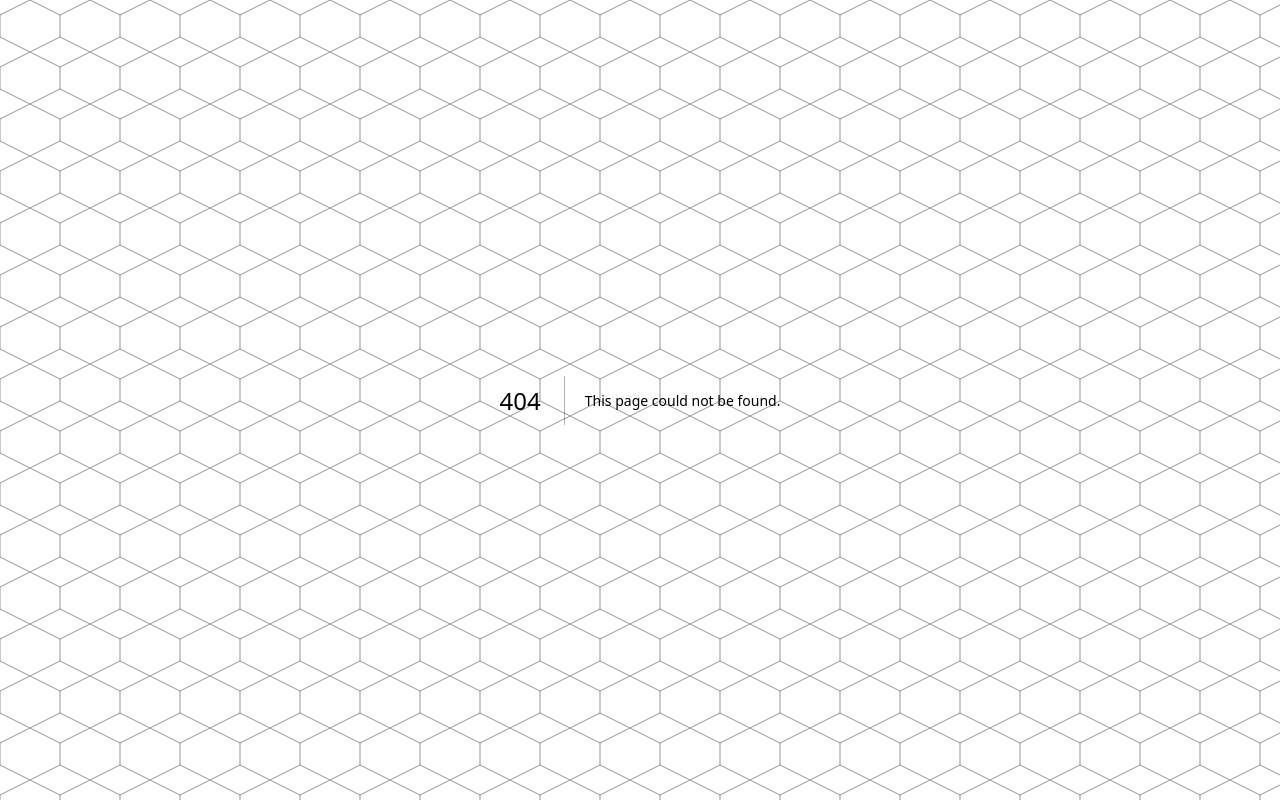
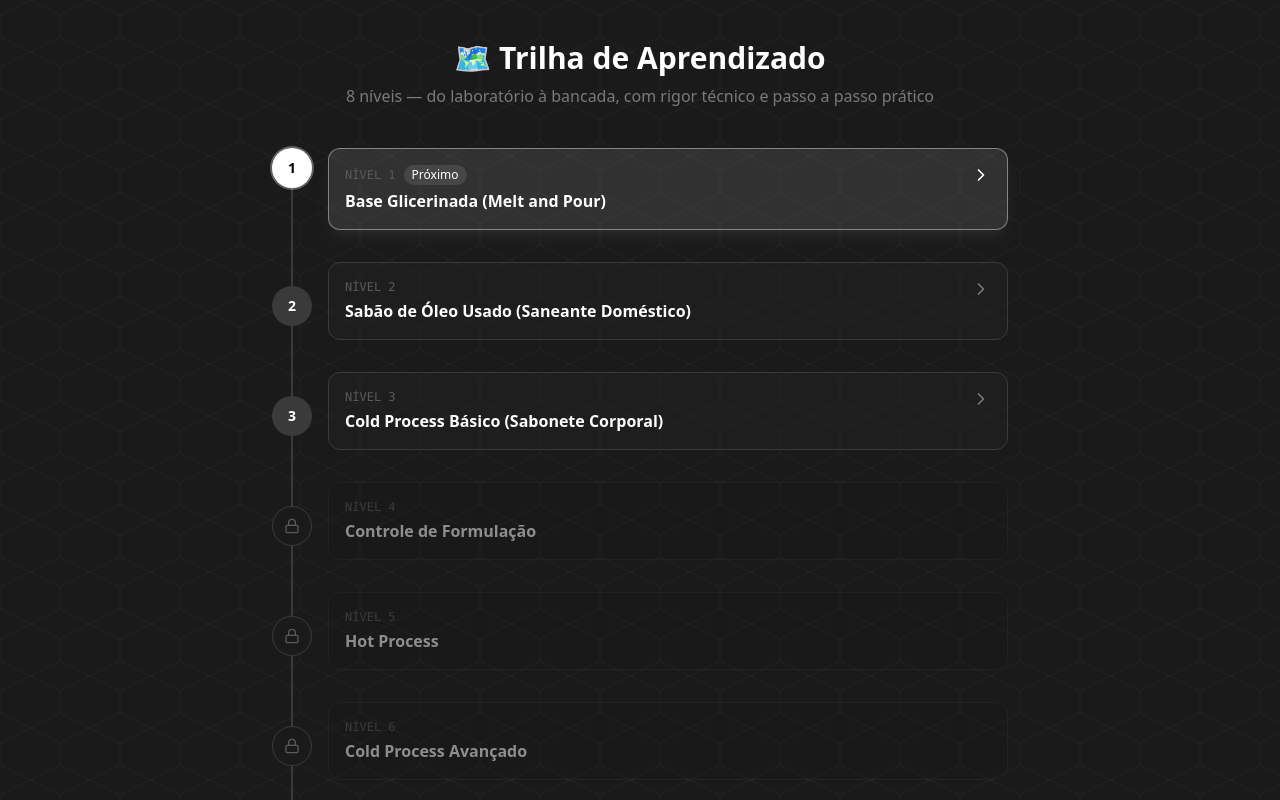
Before and after one commit to PedroAkaki/moonrock-saboaria, a Next.js app: page /aprendizado in a window 1280 px wide. Before the commit this address had no page. Shown: the top 800 px of the page. Built offline with nearby package versions, Linux system fonts and the light colour scheme.

Commit message:
rename: /roadmap -> /aprendizado (rota + links + componentes)

```diff
--- a/app/page.tsx
+++ b/app/page.tsx
@@ -27,7 +27,7 @@ export default function Home() {
           </p>
           <div className="mt-10 flex flex-col sm:flex-row gap-4 justify-center">
             <Link
-              href="/roadmap"
+              href="/aprendizado"
               className="group inline-flex items-center justify-center gap-2 bg-white text-moon-900 font-semibold px-6 py-3.5 rounded-xl hover:bg-moon-100 transition-all shadow-lg hover:shadow-xl hover:-translate-y-0.5"
             >
               <BookOpen className="w-5 h-5" />
@@ -35,7 +35,7 @@ export default function Home() {
               <ArrowRight className="w-4 h-4 group-hover:translate-x-0.5 transition-transform" />
             </Link>
             <Link
-              href="/roadmap"
+              href="/aprendizado"
               className="group inline-flex items-center justify-center gap-2 border border-moon-500 text-moon-200 font-semibold px-6 py-3.5 rounded-xl hover:bg-moon-700 transition-all hover:-translate-y-0.5"
             >
               <Map className="w-5 h-5" />
@@ -99,7 +99,7 @@ export default function Home() {
           </Link>
 
           <Link
-            href="/roadmap"
+            href="/aprendizado"
             className="group relative bg-moon-700/40 backdrop-blur rounded-xl border border-moon-600 hover:border-white/30 p-6 transition-all hover:shadow-lg hover:-translate-y-1 overflow-hidden"
           >
             <div className="absolute top-0 left-0 right-0 h-0.5 bg-gradient-to-r from-transparent via-white/40 to-transparent opacity-0 group-hover:opacity-100 transition-opacity" />
--- a/components/ResumeStudy.tsx
+++ b/components/ResumeStudy.tsx
@@ -53,7 +53,7 @@ export default function ResumeStudy() {
 
     if (!found) {
       // All done - suggest review
-      setNextSlug("roadmap");
+      setNextSlug("aprendizado");
       setNextTitle("revisar roadmap");
     }
   }, []);
@@ -62,7 +62,7 @@ export default function ResumeStudy() {
 
   return (
     <Link
-      href={`/roadmap${nextSlug === "roadmap" ? "" : `/${nextSlug}`}`}
+      href={`/aprendizado${nextSlug === "aprendizado" ? "" : `/${nextSlug}`}`}
       className="group block bg-white/10 backdrop-blur border border-white/20 rounded-xl p-4 hover:bg-white/15 transition-all hover:-translate-y-0.5"
     >
       <div className="flex items-center gap-3">
@@ -74,7 +74,7 @@ export default function ResumeStudy() {
             {hasProgress ? "Continuar Estudo" : "Começar"}
           </p>
           <p className="text-white font-semibold text-sm">
-            {nextSlug === "roadmap" ? "Revisar Estudo" : nextTitle}
+            {nextSlug === "aprendizado" ? "Revisar Estudo" : nextTitle}
           </p>
         </div>
         <ArrowRight className="w-5 h-5 text-moon-300 group-hover:translate-x-0.5 transition-transform" />
--- a/components/VisualRoadmap.tsx
+++ b/components/VisualRoadmap.tsx
@@ -63,7 +63,7 @@ export function VisualRoadmap() {
 
               {/* Node */}
               <Link
-                href={isAvailable ? `/roadmap/${mod.slug}` : "#"}
+                href={isAvailable ? `/aprendizado/${mod.slug}` : "#"}
                 className={`
                   relative w-10 h-10 rounded-full flex items-center justify-center z-10 transition-all shrink-0
                   ${status === "done" ? "bg-green-500" :
@@ -90,7 +90,7 @@ export function VisualRoadmap() {
             {/* Content card */}
             <div className="ml-4 pb-8 flex-1">
               <Link
-                href={isAvailable ? `/roadmap/${mod.slug}` : "#"}
+                href={isAvailable ? `/aprendizado/${mod.slug}` : "#"}
                 className={`
                   block p-4 rounded-xl border transition-all
                   ${status === "done"
```
Also changed, not shown: app/aprendizado/[slug]/page.tsx (renamed from app/roadmap/[slug]/page.tsx), app/aprendizado/page.tsx (renamed from app/roadmap/page.tsx).
